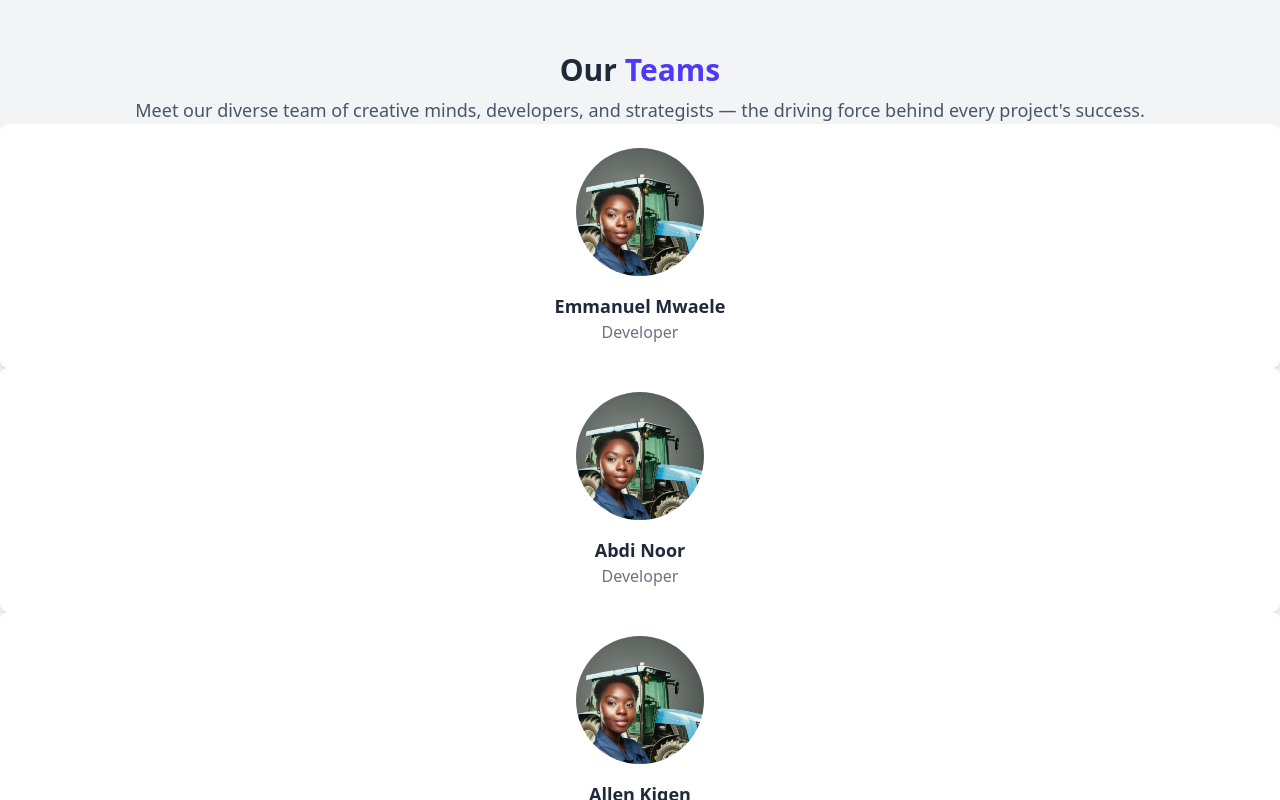
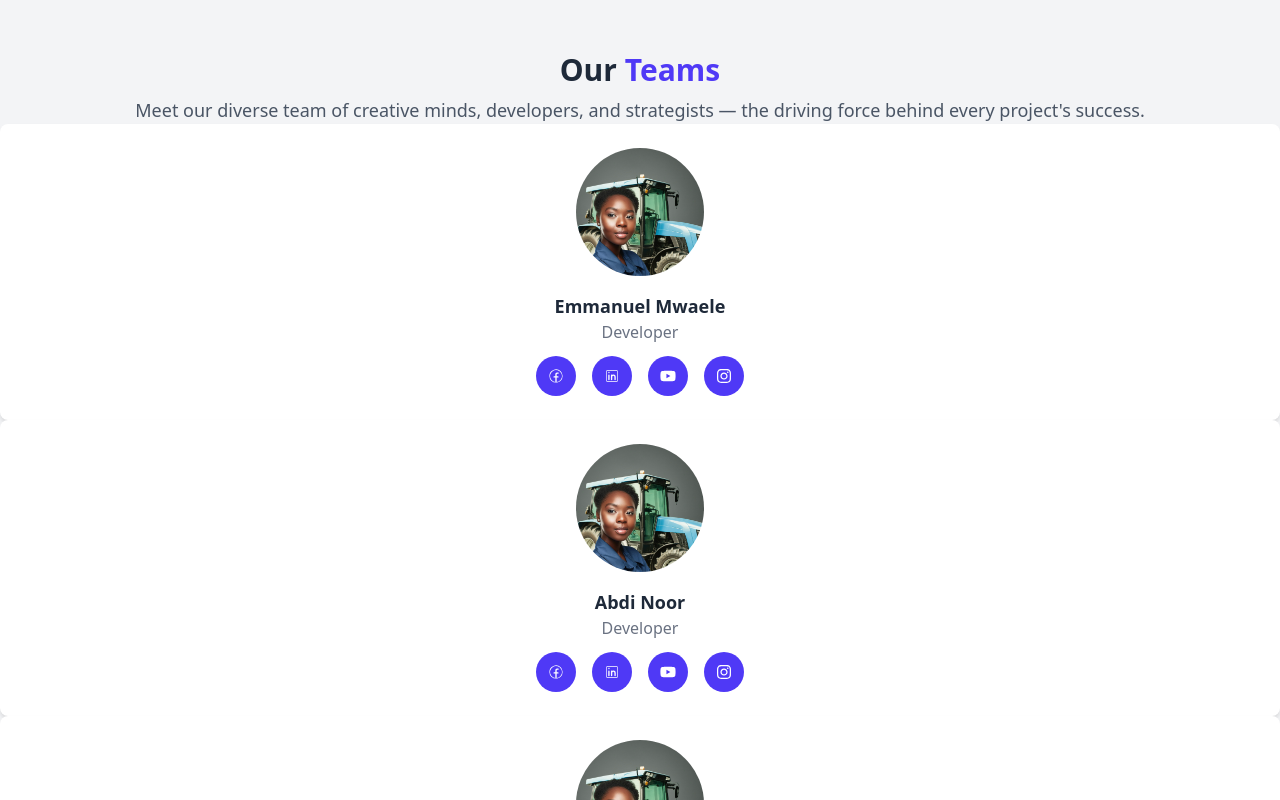
Before and after one commit to mwaele/ready4uni, a React (Vite) app in the folder frontend/: page / in a window 1280 px wide. Shown: the part 760-1560 px from the top of the page. Built offline with nearby package versions, Linux system fonts and the light colour scheme.

Commit message:
add social media icons for team members

```diff
--- a/frontend/src/components/teams.jsx
+++ b/frontend/src/components/teams.jsx
@@ -1,20 +1,28 @@
-import React from 'react'
-import { teams } from '../data';
+import React from "react";
+import { teams } from "../data";
+
 const Teams = () => {
   return (
-    <section  className="py-16 bg-gray-100">
+    <section className="py-16 bg-gray-100">
       <div className="max-w-6xl mx-auto px-6">
+        {/* Section title */}
         <h1 className="text-3xl font-bold text-center text-gray-800">
           Our <span className="text-indigo-600">Teams</span>
         </h1>
+        {/* Section subtitle */}
         <h3 className="text-lg text-gray-600 text-center mt-2">
           Meet our diverse team of creative minds, developers, and strategists —
           the driving force behind every project's success.
         </h3>
       </div>
+
+      {/* Loop through the teams data and display each team member */}
       {teams.map((team, i) => (
-
-    <div className="bg-white rounded-lg shadow-md overflow-hidden p-6 flex flex-col items-center">
+        <div
+          key={i} // Unique key for React rendering
+          className="bg-white rounded-lg shadow-md overflow-hidden p-6 flex flex-col items-center"
+        >
+          {/* Profile image container */}
           <div className="w-32 h-32 overflow-hidden rounded-full">
             <img
               src={team.profile}
@@ -22,17 +30,32 @@ const Teams = () => {
               className="w-full h-full object-cover"
             />
           </div>
+
+          {/* Team member details */}
           <div className="mt-4 text-center">
             <h3 className="text-lg font-semibold text-gray-800">{team.name}</h3>
             <p className="text-gray-500">{team.title}</p>
           </div>
+
+          {/* Social media icons */}
+          <div className="flex items-center justify-center gap-4 mt-3">
+            {team.social.map((item, index) => (
+              <a
+                href={item.url || "#"} // Default link if no URL is provided
+                target="_blank"
+                // noopener Prevents the newly opened tab from gaining access to the window.opener object. noreferrer Prevents the browser from sending the Referer header when navigating to the new page.
+                rel="noopener noreferrer"
+                key={index} // Unique key for React rendering
+                className="w-10 h-10 flex items-center justify-center rounded-full bg-indigo-600 text-white hover:bg-indigo-700 transition duration-300"
+              >
+                {item.icon}
+              </a>
+            ))}
           </div>
-
+        </div>
       ))}
-
     </section>
   );
+};
 
-}
-
-export default Teams
+export default Teams;
```
Lines whose indentation alone changed are shown as unchanged.
